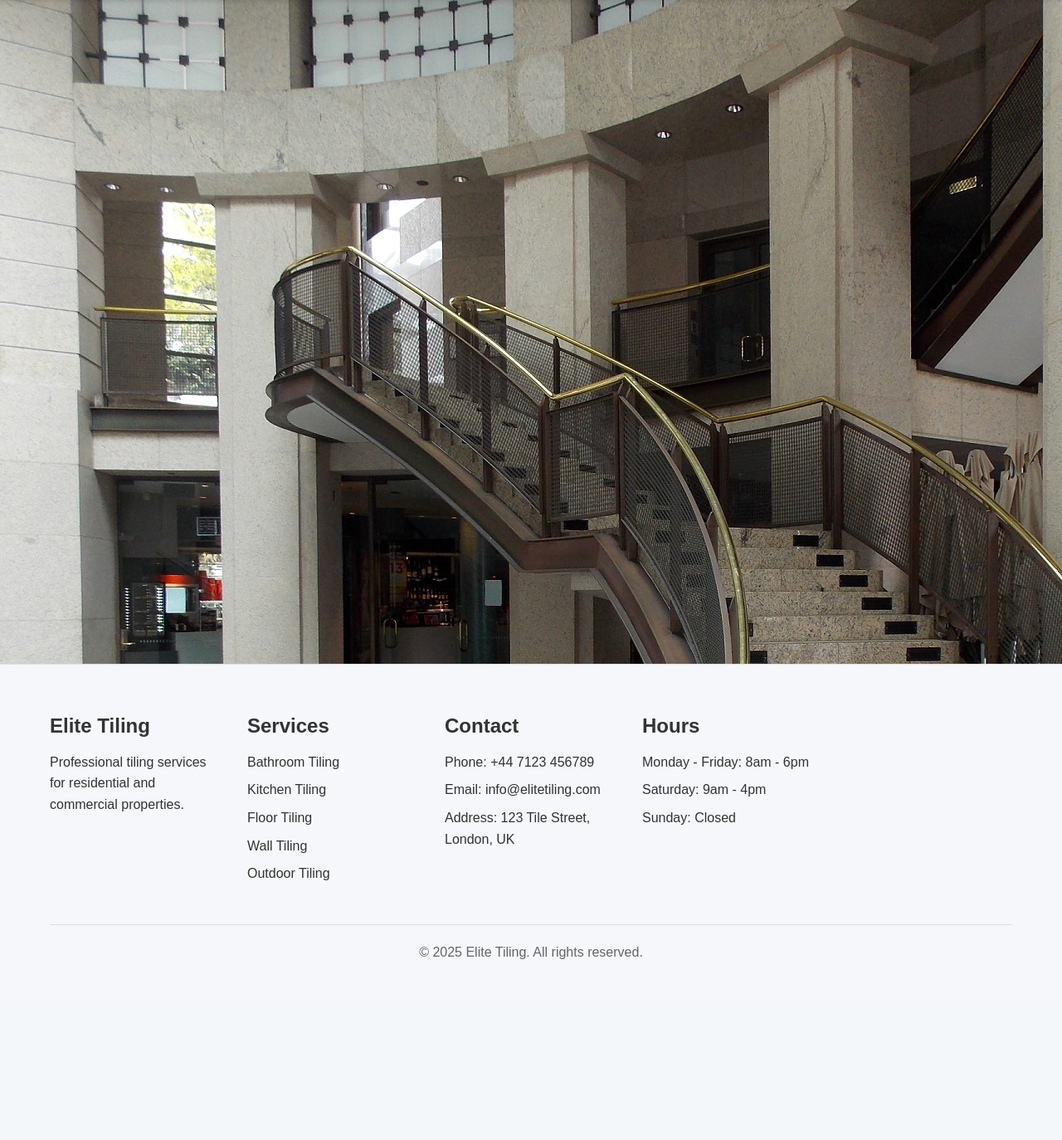
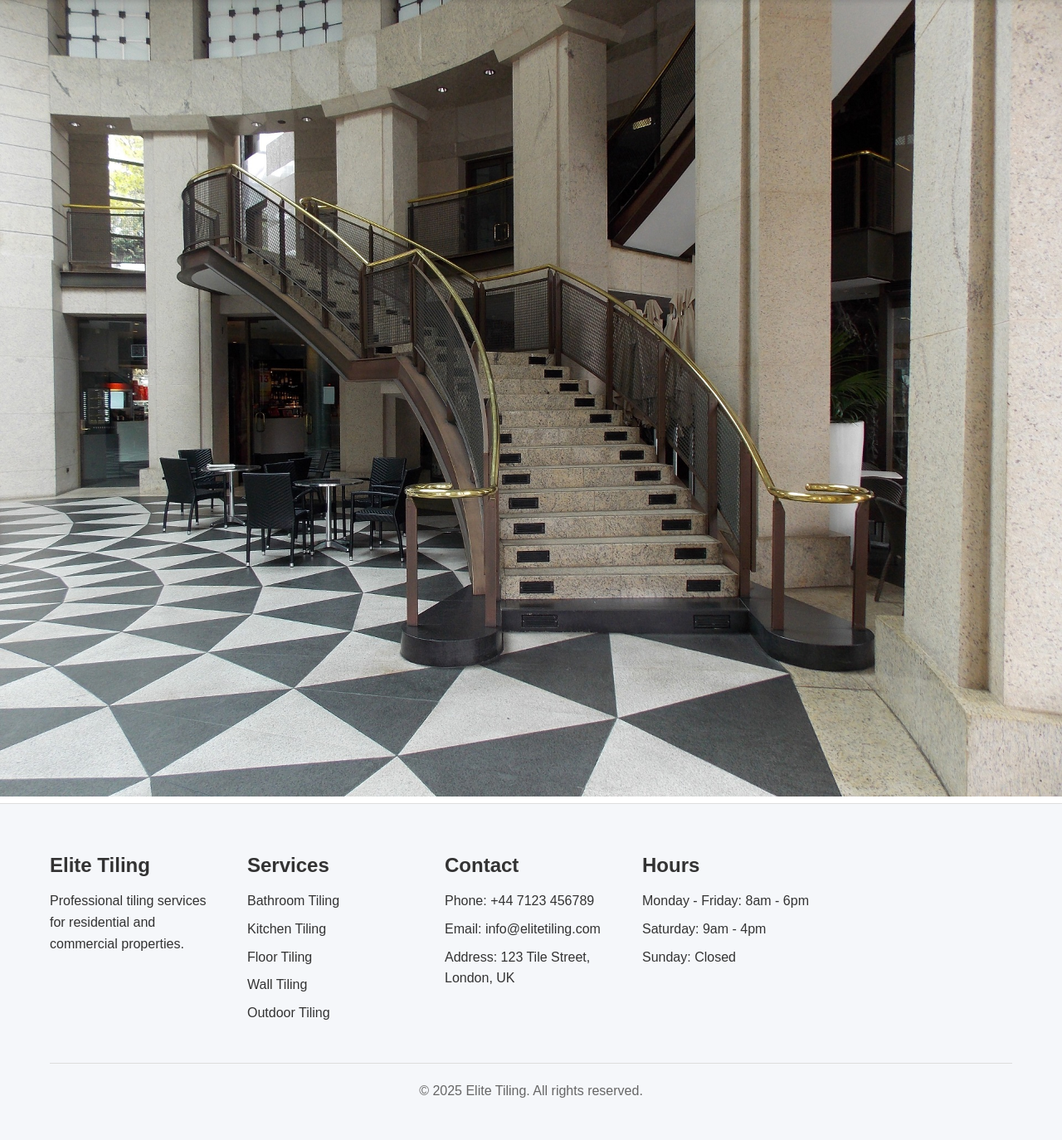
Before and after one commit to LORDx0001/tiler_pro, a Django app: page / in a window 1280 px wide. Shown: the part 81-1455 px from the top of the page at 83% size. Before the commit the page ends 1237 px from the top, so only its background shows below. Run offline with Django 4.2, Linux system fonts and the light colour scheme.

Commit message:
version.8

```diff
--- a/assets/styles.css
+++ b/assets/styles.css
@@ -108,6 +108,7 @@ ul {
 
 .btn-full {
     width: 100%;
+    padding: 1rem;
 }
 
 
@@ -782,13 +783,18 @@ ul {
 }
 
 .home-img > img {
+    display: none;
     width: 100%;
     height: 100vh;
 }
 
 .background-image {
-    width: 100%;
-    height: 100vh;
-    /* object-fit: cover; */
     overflow: hidden;
 }
+
+.background-image img {
+    object-fit: cover;
+    object-position: center;
+    width: 100%;
+    height: 100%;
+}
```
Also changed, not shown: db.sqlite3.
